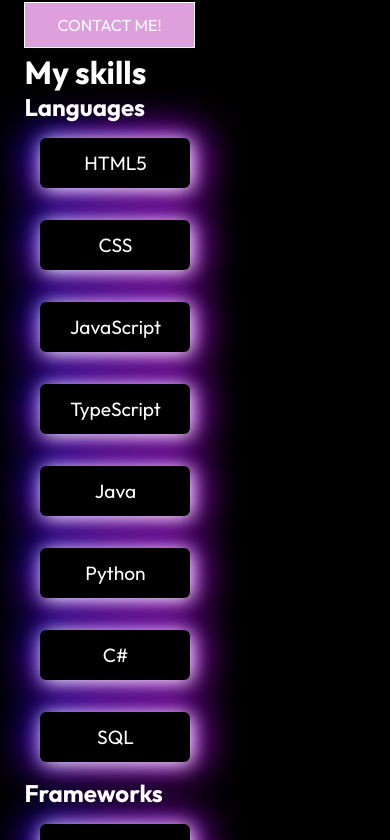
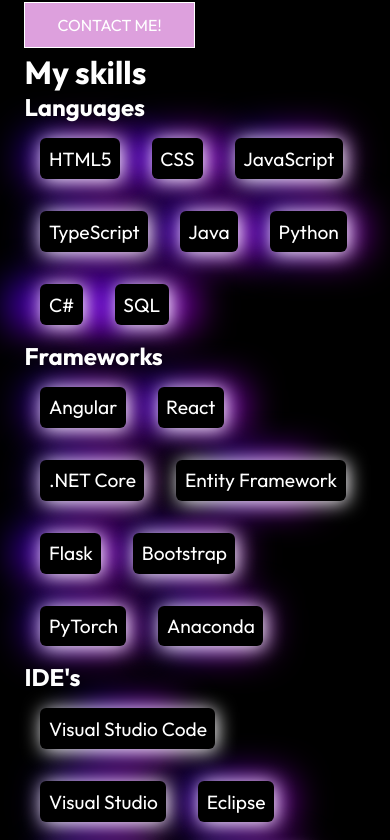
Before and after one commit to jrwithahoodie/react-portfolio-ui, a React (Vite) app: page /#/ in a window 390 px wide. Shown: the part 2349-3189 px from the top of the page. Built offline with nearby package versions, Linux system fonts and the light colour scheme.

Commit message:
[FIX] - fixing some styling for mobiles

```diff
--- a/src/components/Footer/FooterStyles.css
+++ b/src/components/Footer/FooterStyles.css
@@ -135,4 +135,13 @@
   .footerContainer {
     grid-template-columns: 1fr;
   }
+
+  .social-button {
+    width: 30px;
+    height: 30px;
+    border-radius: 20%;
+    margin: 0 7px;
+    background-color: #fff;
+    box-shadow: 0px 0px 4px #00000027;
+  }
 }
--- a/src/components/SkillsRow/SkillsRowStyles.css
+++ b/src/components/SkillsRow/SkillsRowStyles.css
@@ -25,8 +25,13 @@
   width: auto;
   height: 62px;
   margin: auto;
-    background: rgb(4,0,255);
-    background: linear-gradient(135deg, rgba(4,0,255,1) 0%, rgba(136,0,255,1) 35%, rgba(209,0,255,1) 100%);
+  background: rgb(4, 0, 255);
+  background: linear-gradient(
+    135deg,
+    rgba(4, 0, 255, 1) 0%,
+    rgba(136, 0, 255, 1) 35%,
+    rgba(209, 0, 255, 1) 100%
+  );
   border-radius: 6px;
 }
 
@@ -37,8 +42,13 @@
   width: 170px;
   height: 62px;
   margin: auto;
-    background: rgb(4,0,255);
-    background: linear-gradient(135deg, rgba(4,0,255,1) 0%, rgba(136,0,255,1) 35%, rgba(209,0,255,1) 100%);
+  background: rgb(4, 0, 255);
+  background: linear-gradient(
+    135deg,
+    rgba(4, 0, 255, 1) 0%,
+    rgba(136, 0, 255, 1) 35%,
+    rgba(209, 0, 255, 1) 100%
+  );
   border-radius: 6px;
   filter: blur(20px);
   transition: 2s;
@@ -61,3 +71,47 @@
     opacity: 1;
   }
 }
+
+@media screen and (max-width: 800px) {
+  .card {
+    font-size: 1rem;
+    width: auto;
+    height: auto;
+  }
+
+  .card::before {
+    content: "";
+    position: absolute;
+    z-index: -19;
+    width: auto;
+    height: auto;
+    margin: auto;
+    background: rgb(4, 0, 255);
+    background: linear-gradient(
+      135deg,
+      rgba(4, 0, 255, 1) 0%,
+      rgba(136, 0, 255, 1) 35%,
+      rgba(209, 0, 255, 1) 100%
+    );
+    border-radius: 6px;
+  }
+
+  .card::after {
+    content: "";
+    position: absolute;
+    z-index: -19;
+    width: 100px;
+    height: 40px;
+    margin: auto;
+    background: rgb(4, 0, 255);
+    background: linear-gradient(
+      135deg,
+      rgba(4, 0, 255, 1) 0%,
+      rgba(136, 0, 255, 1) 35%,
+      rgba(209, 0, 255, 1) 100%
+    );
+    border-radius: 6px;
+    filter: blur(20px);
+    transition: 2s;
+  }
+}
```
Lines whose indentation alone changed are shown as unchanged.
